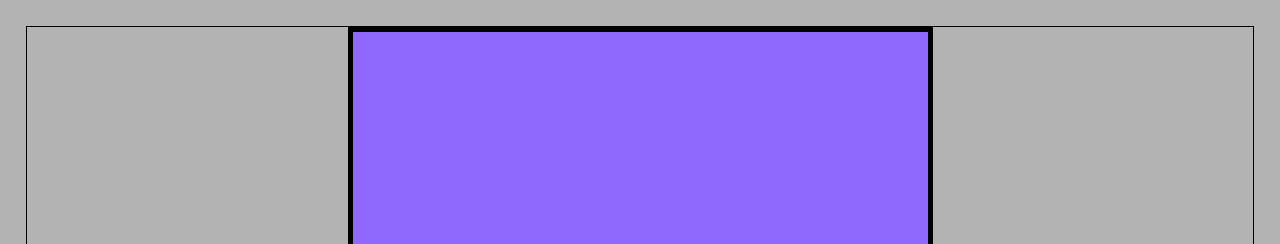
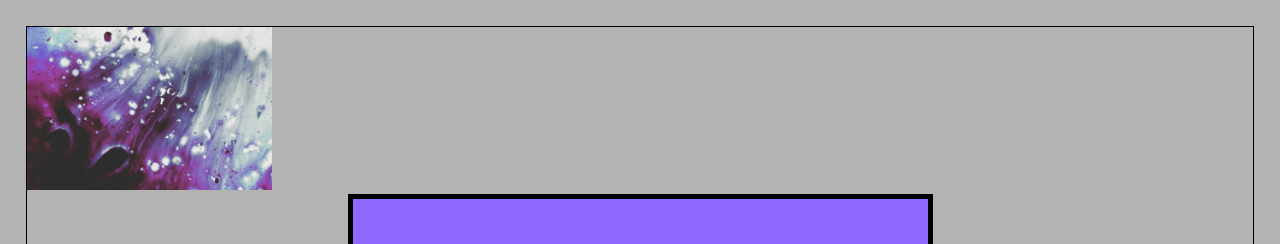
Before and after one commit to Hasnainmian12345/Javascript, a plain HTML site: page index.html in a window 1280 px wide. Shown: the top 244 px of the page. Drawn offline with Linux system fonts and the light colour scheme.

Commit message:
Update index.html

```diff
--- a/index.html
+++ b/index.html
@@ -6,7 +6,8 @@
 	<link rel="stylesheet" href="css/gallery.css">
 	<script src = "js/gallery.js"></script>
 </head>
-<body onload="setImages()">
+<body onload="pickImage()">
+	<header><img id="header_img" src="" width="100" alt="waiting for image to load"></header>
 
 	<main id="main">
 
```
